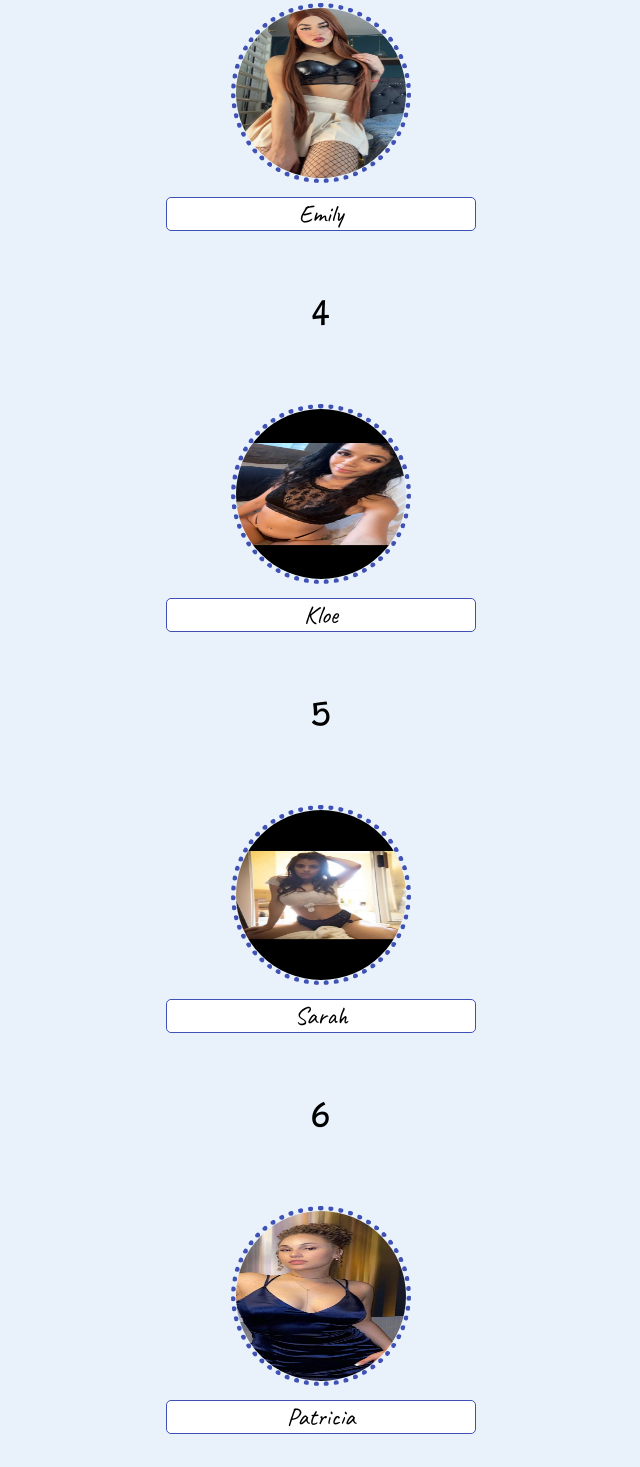
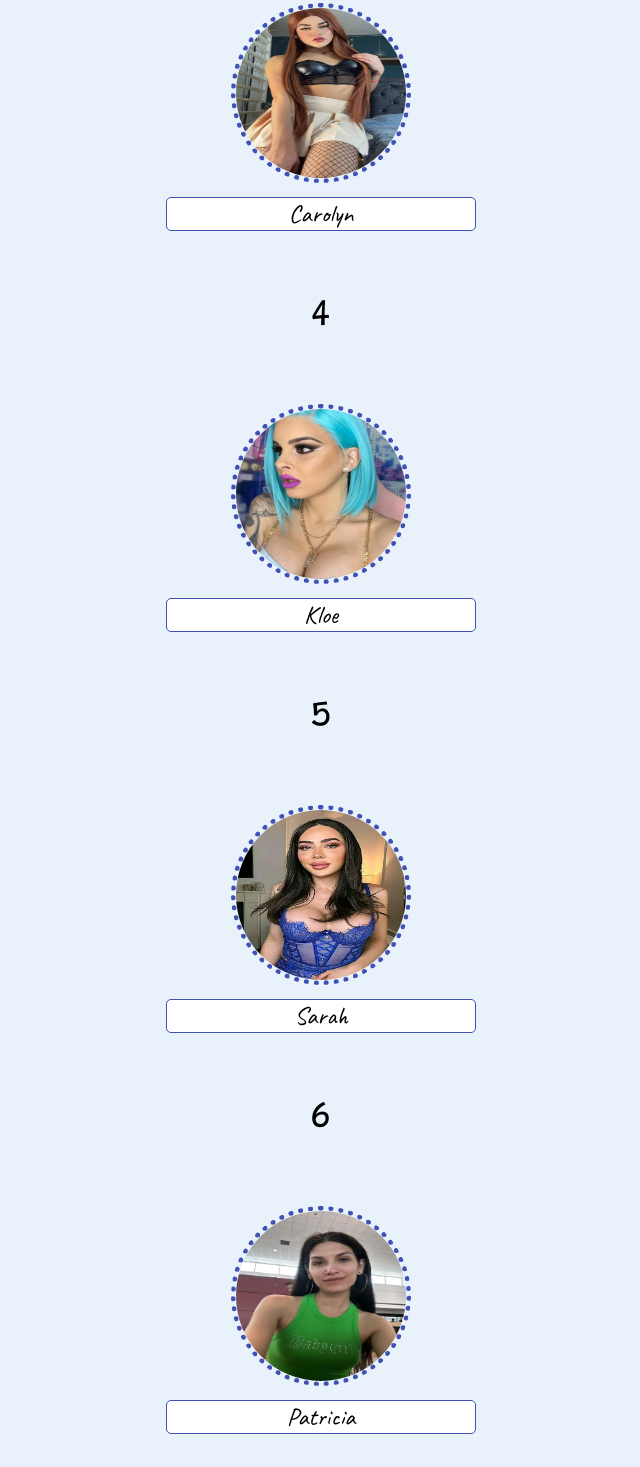
Before and after one commit to pascal-king/pascal-king.github.io, a plain HTML site: page index.html in a window 1280 px wide. Shown: the part 1330-2797 px from the top of the page, without its empty margins (319-959 px from the left). Drawn offline with Linux system fonts and the light colour scheme; a script that the page names is missing; a web font is replaced by a local one.

Commit message:
Update index.html

```diff
--- a/index.html
+++ b/index.html
@@ -56,7 +56,7 @@
         <br />
         <a href="new.html"
           ><figure>
-            <img src="she1.jpg" alt="" width="170px" height="170px" />
+            <img src="Naso2.jpg" alt="" width="170px" height="170px" />
             <figcaption><p class="para">Jenny</p></figcaption>
           </figure></a
         >
@@ -66,7 +66,7 @@
         <br />
         <a href="new.html"
           ><figure>
-            <img src="she2.jpg" alt="" width="170px" height="170px" />
+            <img src="Naso3.jpg" alt="" width="170px" height="170px" />
             <figcaption><p class="para">Katie</p></figcaption>
           </figure></a
         >
@@ -77,7 +77,7 @@
         <a href="new.html"
           ><figure>
             <img src="Naso.jpg" alt="" width="170px" height="170px" />
-            <figcaption><p class="para">Emily</p></figcaption>
+            <figcaption><p class="para">Carolyn</p></figcaption>
           </figure></a
         >
       </div>
@@ -86,7 +86,7 @@
         <br />
         <a href="new.html"
           ><figure>
-            <img src="she4.jpg" alt="" width="170px" height="170px" />
+            <img src="Naso1.jpg" alt="" width="170px" height="170px" />
             <figcaption><p class="para">Kloe</p></figcaption>
           </figure></a
         >
@@ -96,7 +96,7 @@
         <br />
         <a href="new.html"
           ><figure>
-            <img src="she5.jpg" alt="" width="170px" height="170px" />
+            <img src="Naso4.jpg" alt="" width="170px" height="170px" />
             <figcaption><p class="para">Sarah</p></figcaption>
           </figure></a
         >
@@ -106,7 +106,7 @@
         <br />
         <a href="new.html"
           ><figure>
-            <img src="she7.jpg" alt="" width="170px" height="170px" />
+            <img src="Naso5.jpg" alt="" width="170px" height="170px" />
             <figcaption><p class="para">Patricia</p></figcaption>
           </figure></a
         >
```
